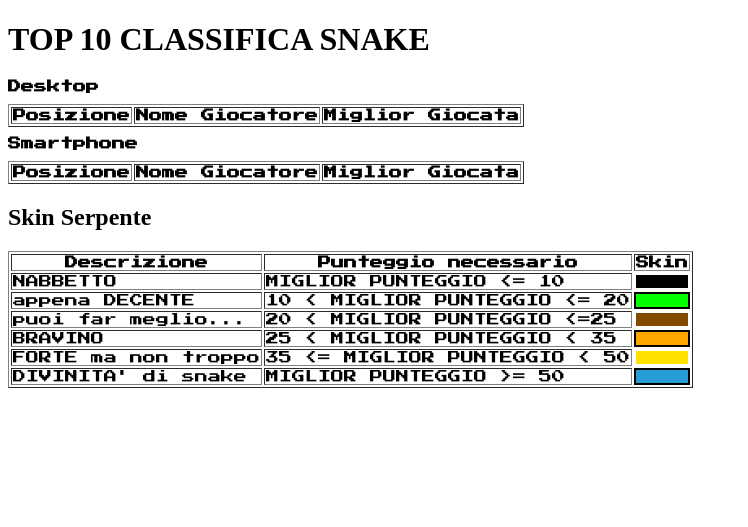
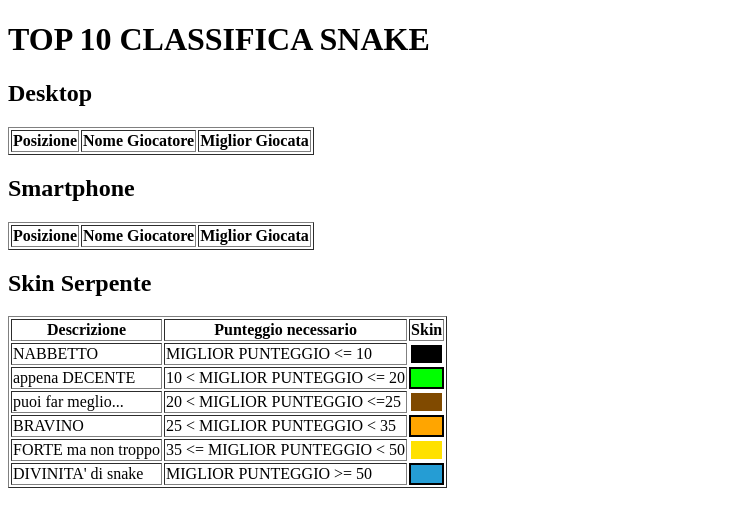
Before and after one commit to EnricoAbbona/SNAKE, a PHP site: page /classifica.html in a window 1280 px wide. Shown: the top 527 px of the page, without its empty margins (0-748 px from the left). Run offline with PHP 8.4, Linux system fonts and the light colour scheme; lists and menus that the app fills with data are empty.

Commit message:
Update classifica.css

```diff
--- a/classifica.css
+++ b/classifica.css
@@ -1,4 +1,4 @@
-table, .device {
+/*table, .device {
     font-family: 'Press Start 2P', cursive;
     font-size:small;
-  }
+  }*/
```
